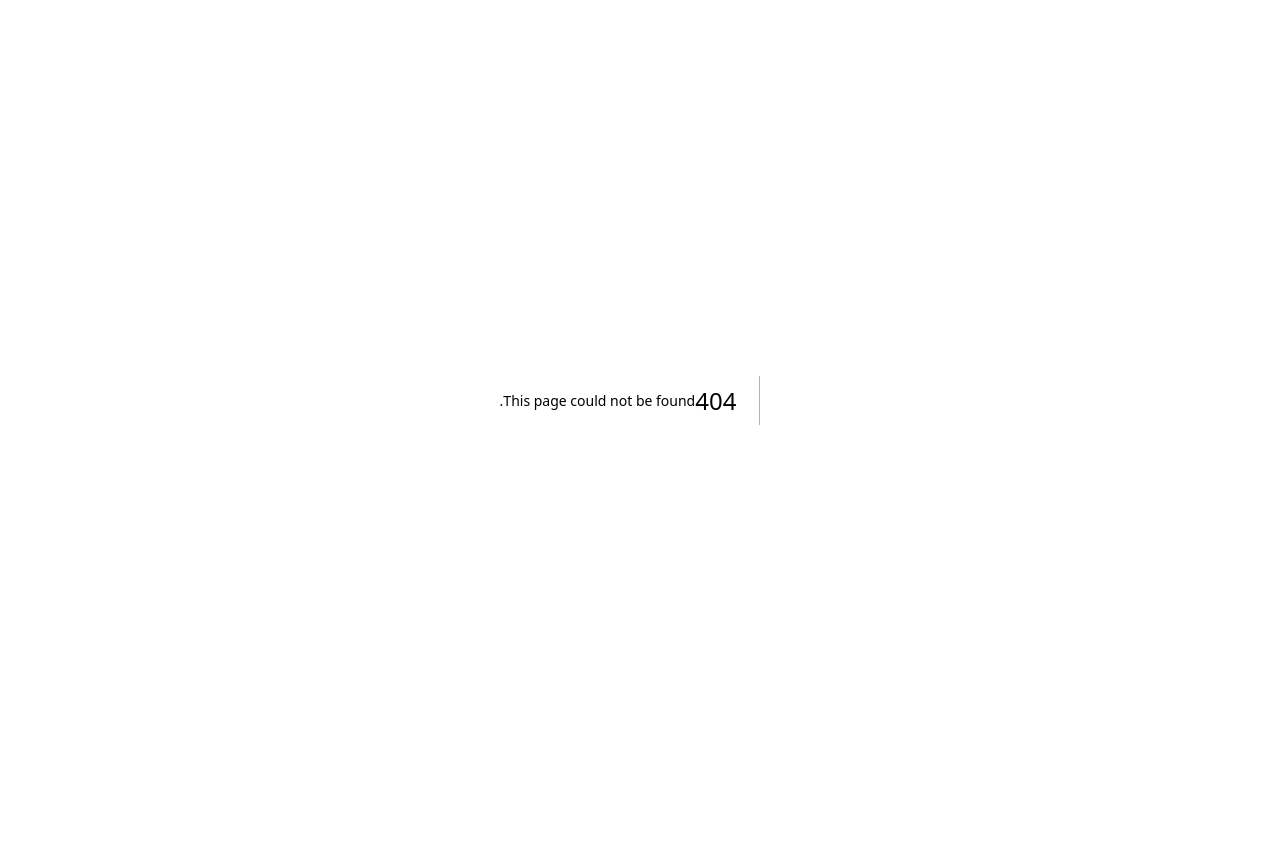
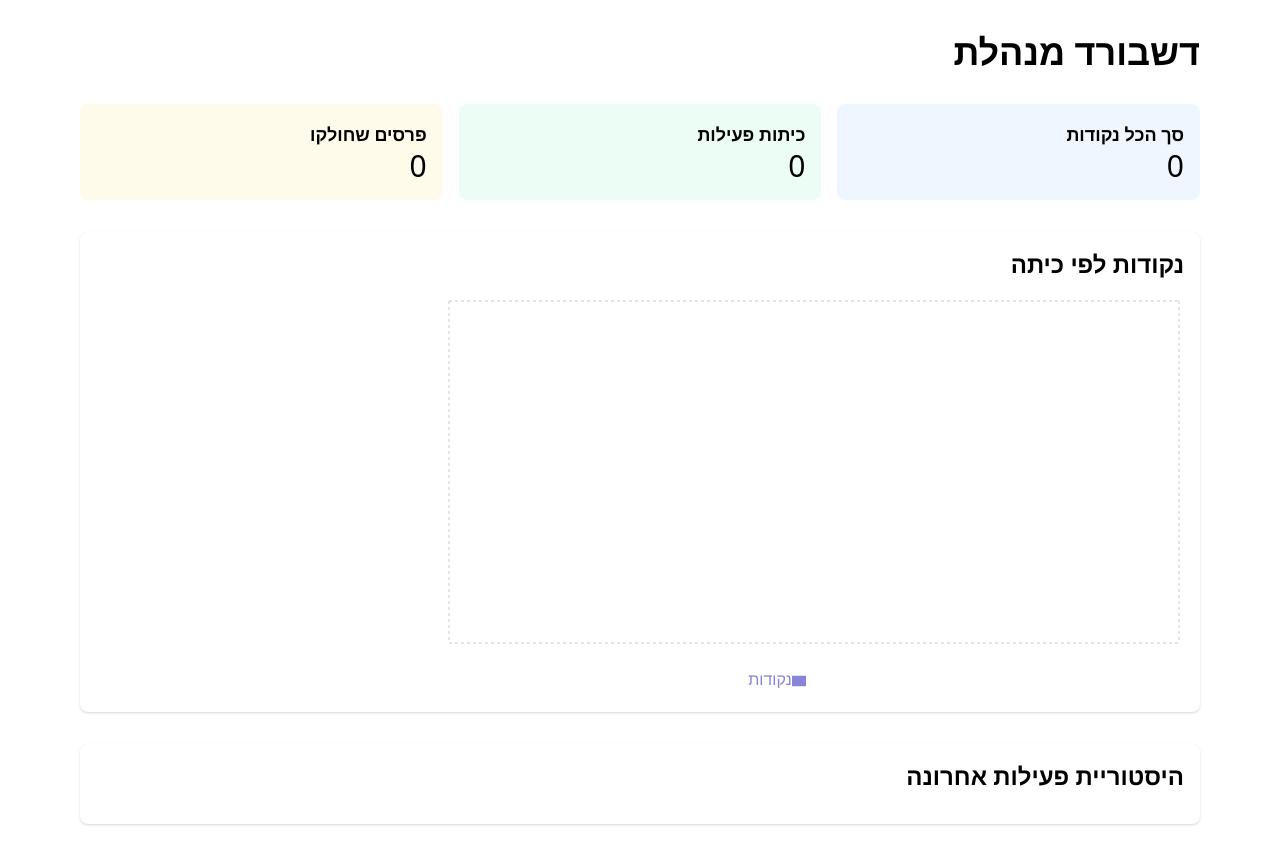
Before and after one commit to yonitfranko/word-bank-system, a Next.js app: page /dashboard in a window 1280 px wide. Before the commit this address had no page. Before the commit the page ends 800 px from the top, so only its background shows below. Built offline with nearby package versions, Linux system fonts and the light colour scheme.

Commit message:
Create page.jsx

```diff
--- /dev/null
+++ b/app/dashboard/page.jsx
@@ -0,0 +1,69 @@
+'use client';
+import React from 'react';
+import { BarChart, Bar, XAxis, YAxis, CartesianGrid, Tooltip, Legend } from 'recharts';
+
+export default function DashboardPage() {
+    const points = JSON.parse(localStorage.getItem('points') || '{}');
+    const history = JSON.parse(localStorage.getItem('history') || '[]');
+
+    // חישוב סטטיסטיקות
+    const totalPoints = Object.values(points).reduce((sum, curr) => sum + curr, 0);
+    const activeClasses = Object.keys(points).length;
+    const totalRewards = history.filter(h => h.type === 'spent').length;
+
+    // נתונים לגרף נקודות לפי כיתה
+    const classData = Object.entries(points).map(([className, points]) => ({
+        name: className,
+        points: points
+    }));
+
+    return (
+        <div className="max-w-6xl mx-auto py-8 px-4" dir="rtl">
+            <h1 className="text-4xl font-bold mb-8">דשבורד מנהלת</h1>
+
+            {/* סיכום נתונים */}
+            <div className="grid grid-cols-1 md:grid-cols-3 gap-4 mb-8">
+                <div className="bg-blue-50 p-4 rounded-lg">
+                    <h3 className="text-lg font-bold">סך הכל נקודות</h3>
+                    <p className="text-3xl">{totalPoints}</p>
+                </div>
+                <div className="bg-green-50 p-4 rounded-lg">
+                    <h3 className="text-lg font-bold">כיתות פעילות</h3>
+                    <p className="text-3xl">{activeClasses}</p>
+                </div>
+                <div className="bg-yellow-50 p-4 rounded-lg">
+                    <h3 className="text-lg font-bold">פרסים שחולקו</h3>
+                    <p className="text-3xl">{totalRewards}</p>
+                </div>
+            </div>
+
+            {/* גרף נקודות לפי כיתה */}
+            <div className="bg-white p-4 rounded-lg shadow mb-8">
+                <h2 className="text-2xl font-bold mb-4">נקודות לפי כיתה</h2>
+                <BarChart width={800} height={400} data={classData}>
+                    <CartesianGrid strokeDasharray="3 3" />
+                    <XAxis dataKey="name" />
+                    <YAxis />
+                    <Tooltip />
+                    <Legend />
+                    <Bar dataKey="points" fill="#8884d8" name="נקודות" />
+                </BarChart>
+            </div>
+
+            {/* היסטוריית פעילות */}
+            <div className="bg-white p-4 rounded-lg shadow">
+                <h2 className="text-2xl font-bold mb-4">היסטוריית פעילות אחרונה</h2>
+                <div className="space-y-2">
+                    {history.slice(0, 10).map((entry, index) => (
+                        <div key={index} className="p-2 border-b">
+                            {entry.date} - כיתה {entry.class} - {' '}
+                            {entry.type === 'earned'
+                                ? `הרוויח ${entry.points} נקודות`
+                                : `קנה ${entry.reward} (-${Math.abs(entry.points)} נקודות)`}
+                        </div>
+                    ))}
+                </div>
+            </div>
+        </div>
+    );
+}
```
